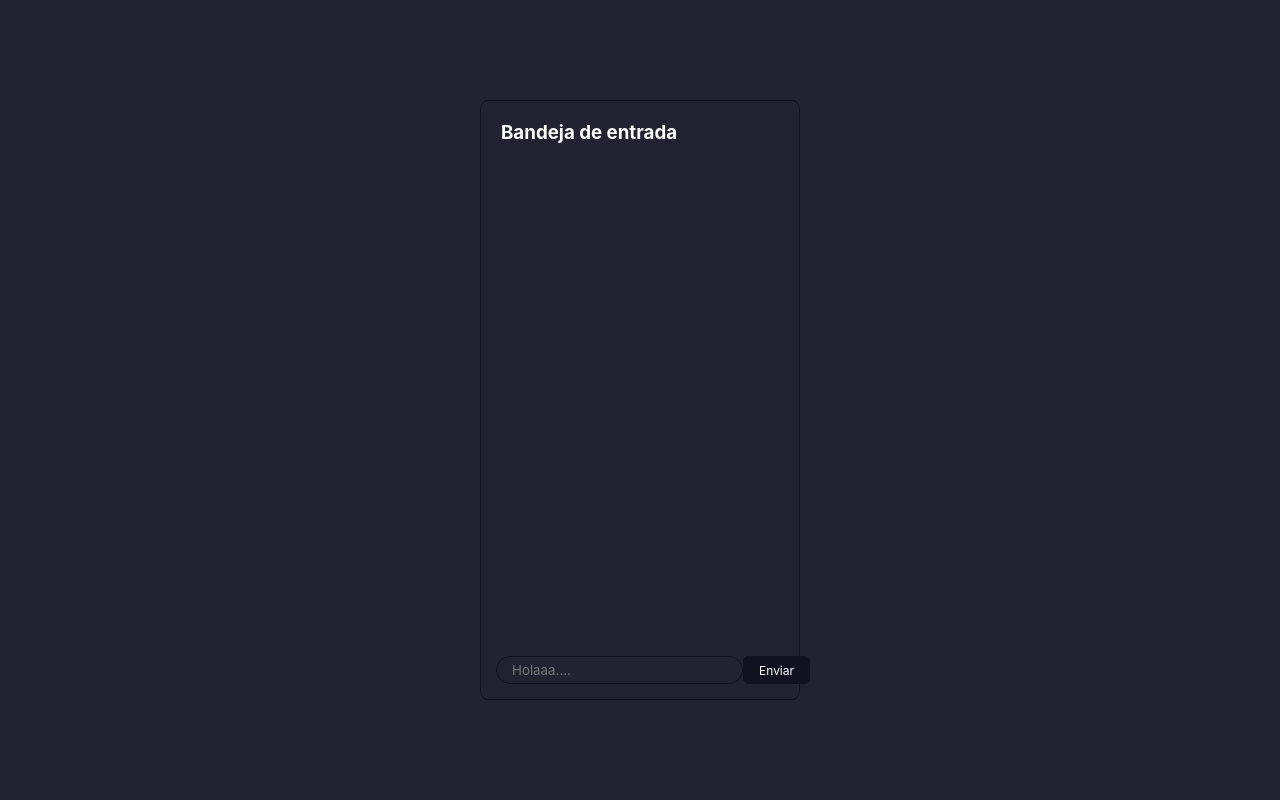
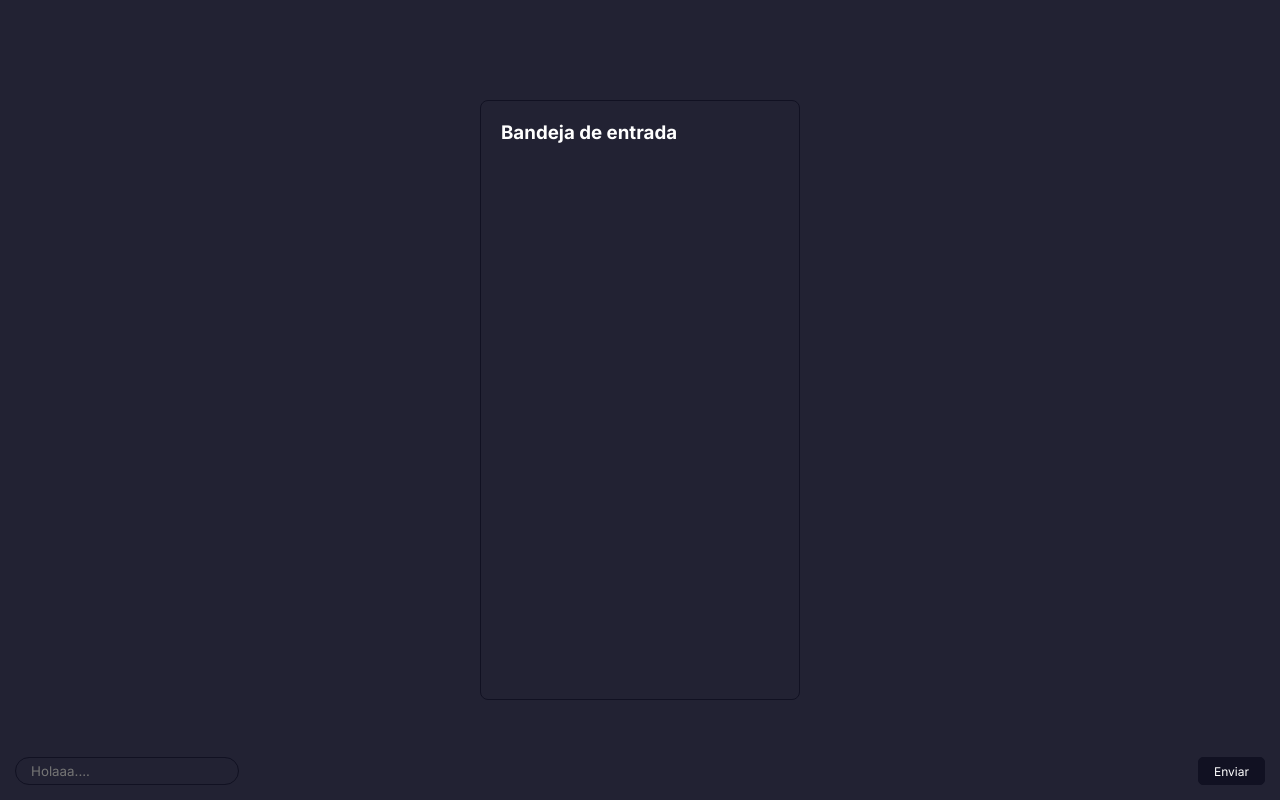
Before and after one commit to nelrondon/chat-realtime, a website: page client/index.html in a window 1280 px wide. Drawn offline with Linux system fonts and the light colour scheme.

Commit message:
add Fonts

```diff
--- a/client/index.html
+++ b/client/index.html
@@ -3,6 +3,9 @@
 <head>
     <meta charset="UTF-8">
     <meta name="viewport" content="width=device-width, initial-scale=1.0">
+    <link rel="preconnect" href="https://fonts.googleapis.com">
+    <link rel="preconnect" href="https://fonts.gstatic.com" crossorigin>
+    <link href="https://fonts.googleapis.com/css2?family=Inter:ital,opsz,wght@0,14..32,100..900;1,14..32,100..900&display=swap" rel="stylesheet">
     <title>NelChat</title>
     <script type="module">
         import {io} from "https://cdnjs.cloudflare.com/ajax/libs/socket.io/4.8.1/socket.io.esm.min.js"
@@ -74,6 +77,7 @@
         #chat{
             width: 320px;
             height: 600px;
+            overflow-y: scroll;
             border: 1px solid #112;
             color: #fff;
             border-radius: 8px;
@@ -84,7 +88,7 @@
             width: 100%;
             padding: 15px;
 
-            position: absolute;
+            position: fixed;
             left: 0;
             bottom: 0;
 
```
